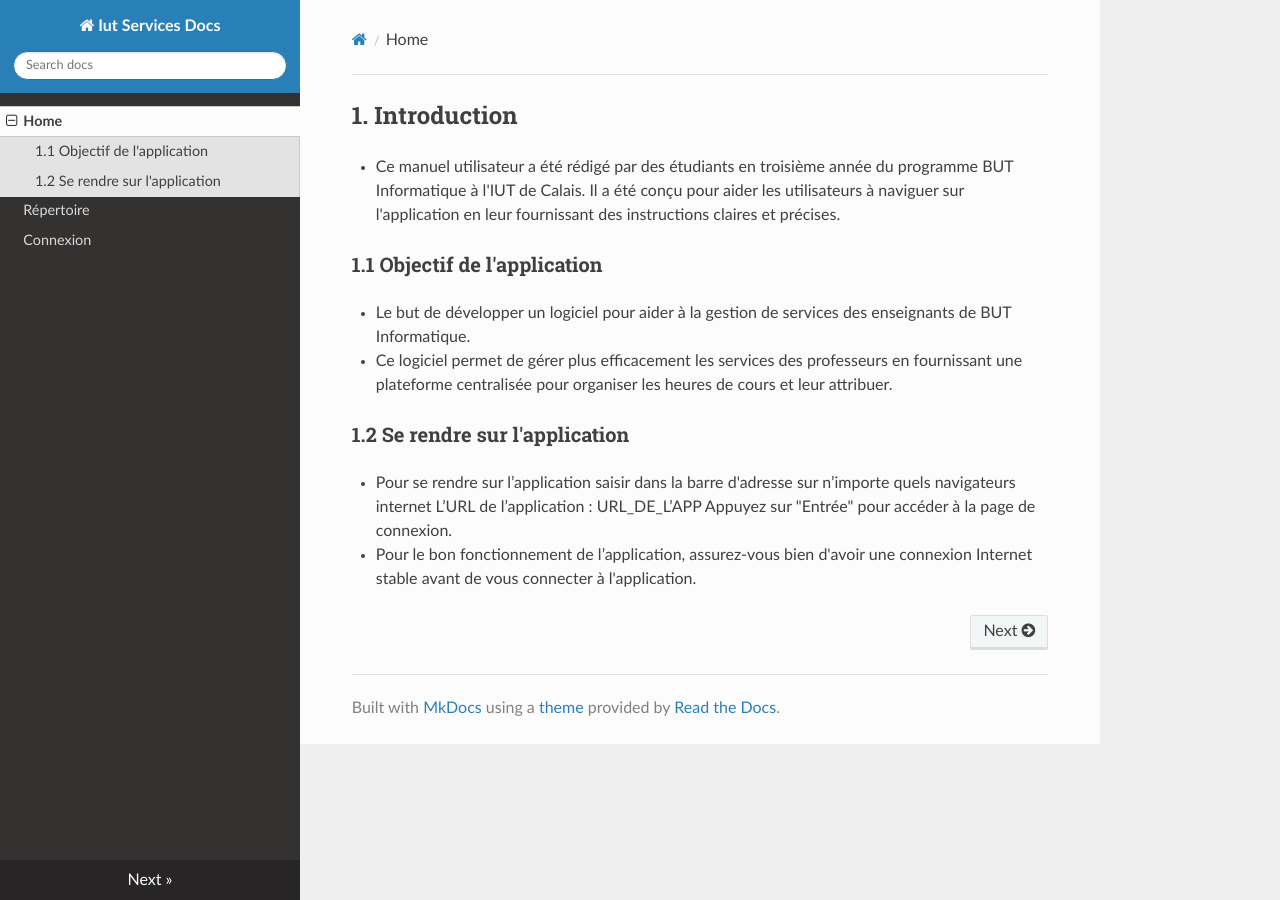
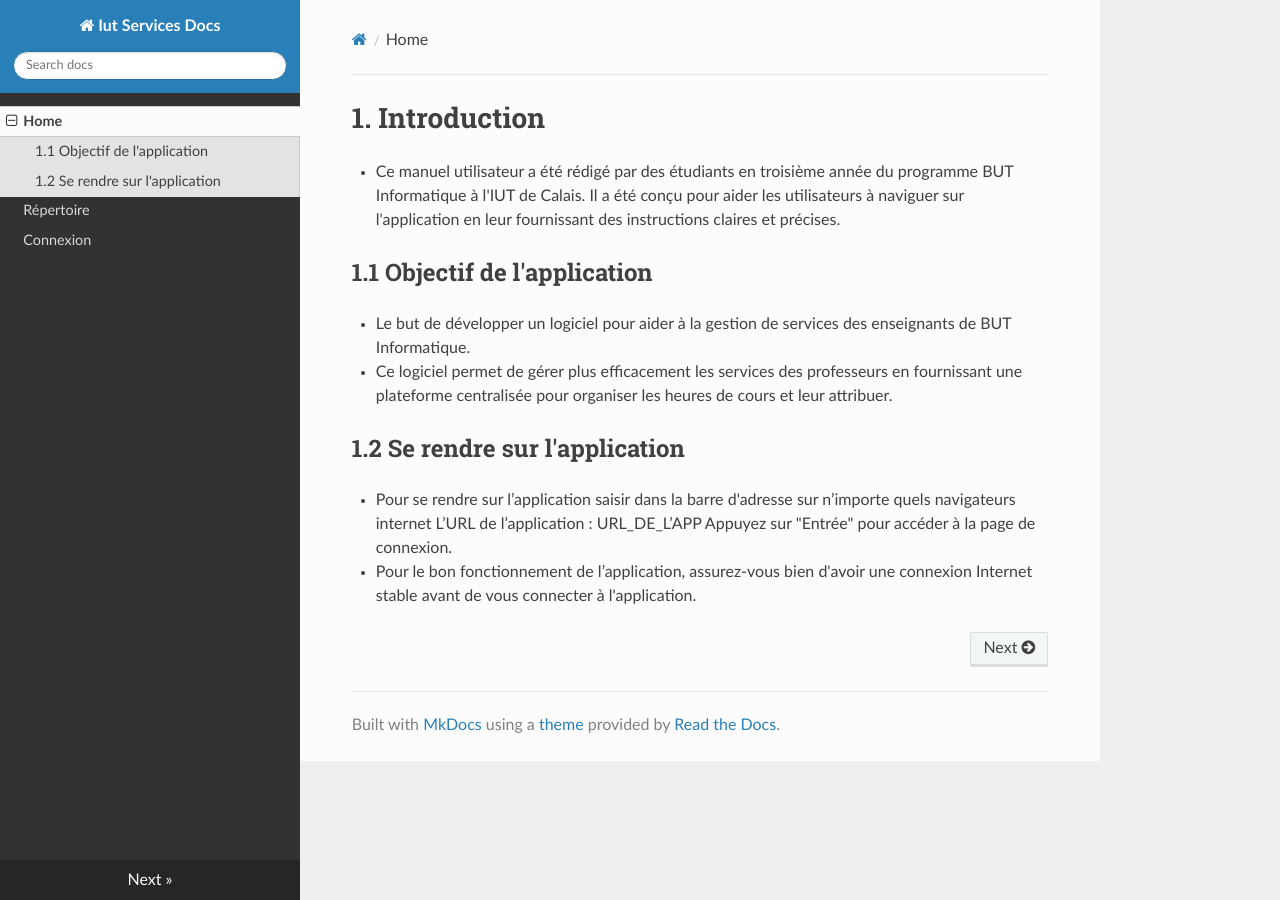
Before and after one commit to anthony-eluecque/iut-services-docs, an MkDocs documentation site: the page built from docs/introduction.md, in a window 1280 px wide. Built offline with MkDocs 1.6.1, drawn with Linux system fonts in a browser that asks for light colours; nearby versions of some CDN libraries.

```diff
--- a/docs/introduction.md
+++ b/docs/introduction.md
@@ -1,14 +1,14 @@
-## **1. Introduction**
+# **1. Introduction**
 
 - Ce manuel utilisateur a été rédigé par des étudiants en troisième année du programme BUT Informatique à l'IUT de Calais. Il a été conçu pour aider les utilisateurs à naviguer sur l'application en leur fournissant des instructions claires et précises.
 
-### 1.1 Objectif de l'application
+## 1.1 Objectif de l'application
 
 - Le but de développer un logiciel pour aider à la gestion de services des enseignants de BUT Informatique.
 
 - Ce logiciel permet de gérer plus efficacement les services des professeurs en fournissant une plateforme centralisée pour organiser les heures de cours et leur attribuer.
 
-### 1.2 Se rendre sur l'application
+## 1.2 Se rendre sur l'application
 
 - Pour se rendre sur l’application saisir dans la barre d'adresse sur n’importe quels navigateurs internet L’URL de l’application : URL_DE_L’APP
     Appuyez sur "Entrée" pour accéder à la page de connexion.
```
